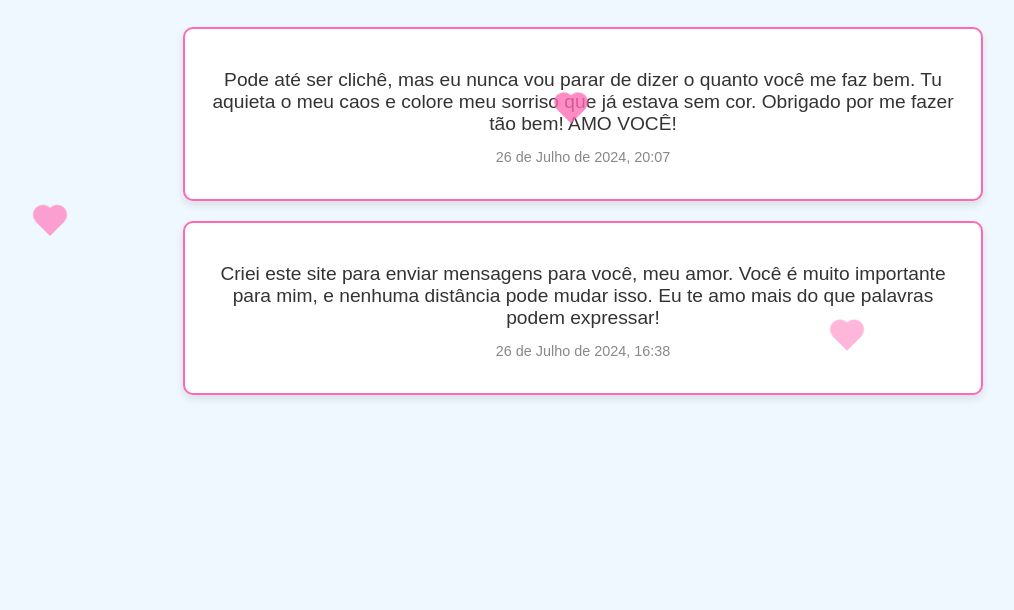
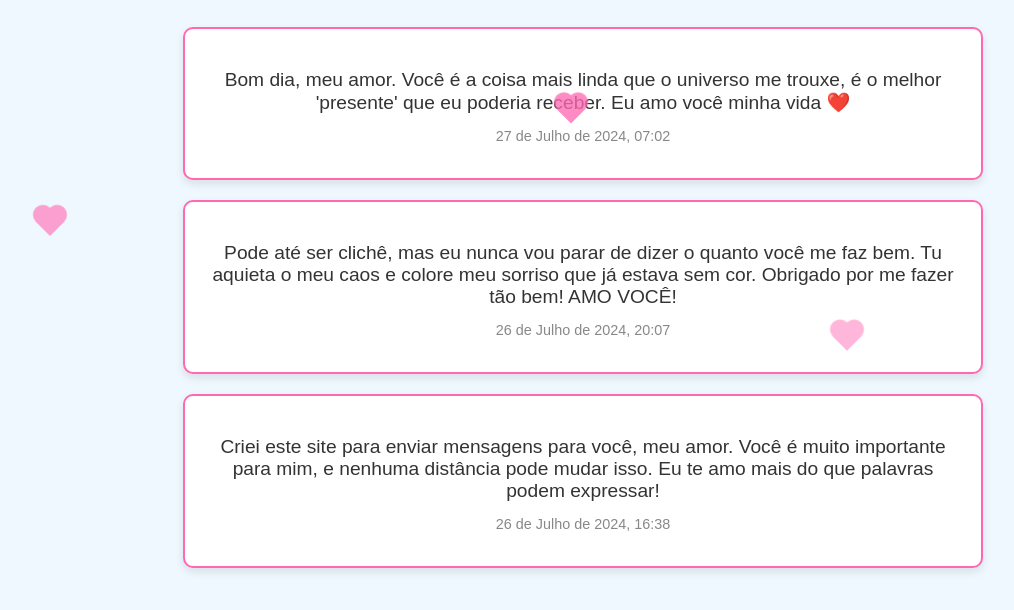
Before and after one commit to rafaeel1406/messages-for-my-dear, a plain HTML site: page index.html in a window 1280 px wide. Shown: the part 82-692 px from the top of the page, without its empty margins (57-1071 px from the left). Drawn offline with Linux system fonts and the light colour scheme.

Commit message:
nova mensagem

```diff
--- a/index.html
+++ b/index.html
@@ -12,6 +12,11 @@
 <body>
     <div class="container">
         <h1>Mensagens para o MEU BEM 💖</h1>
+        <div class="card">
+            <p class="message">Bom dia, meu amor. Você é a coisa mais linda que o universo me trouxe, é o melhor
+                'presente' que eu poderia receber. Eu amo você minha vida ❤️</p>
+            <p class="datetime">27 de Julho de 2024, 07:02</p>
+        </div>
         <div class="card">
             <p class="message">Pode até ser clichê, mas eu nunca vou parar de dizer o quanto você me faz bem. Tu aquieta
                 o meu caos e colore meu sorriso que já estava sem cor. Obrigado por me fazer tão bem! AMO VOCÊ!</p>
```
